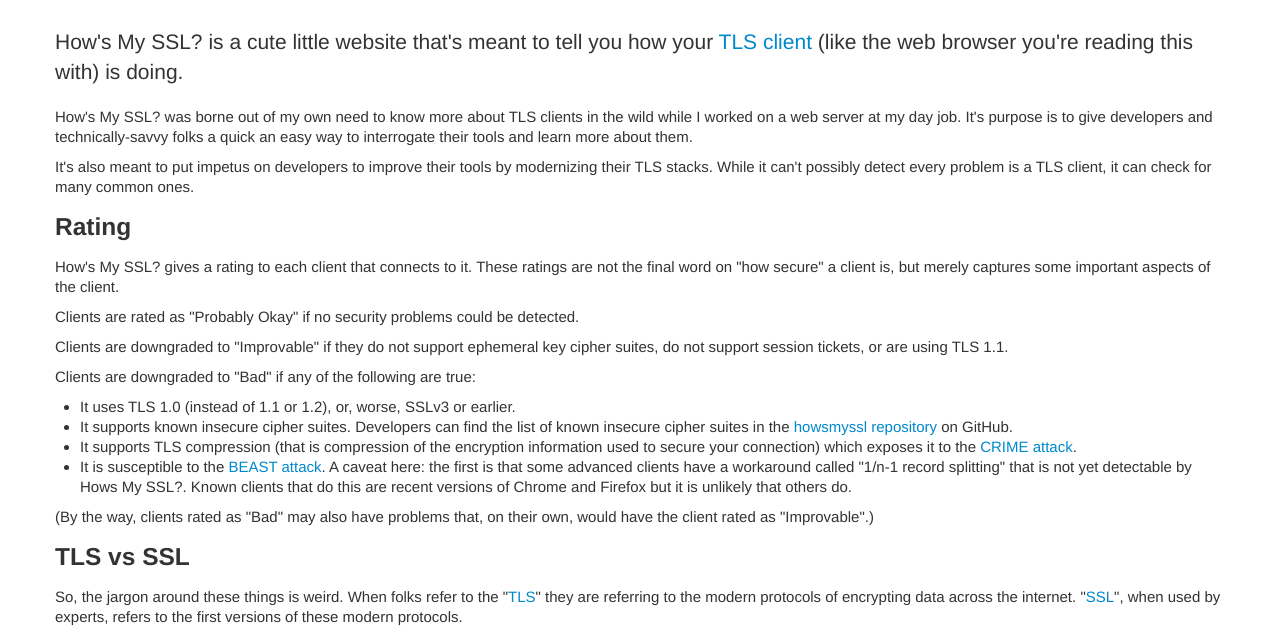
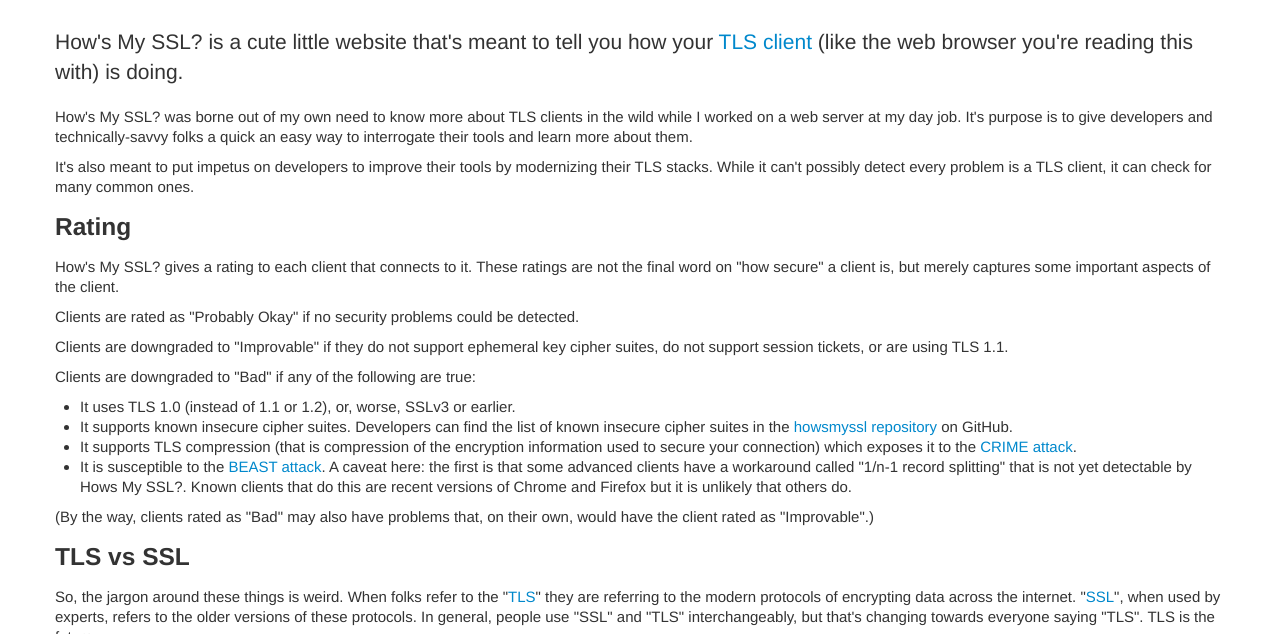
Before and after one commit to jmhodges/howsmyssl, a plain HTML site: page static/about.html in a window 1280 px wide. Shown: the part 143-777 px from the top of the page. Drawn offline with Linux system fonts and the light colour scheme; files that its build step writes are made by us from their sources.

Commit message:
add more on SSL vs TLS

```diff
--- a/static/about.html
+++ b/static/about.html
@@ -90,8 +90,9 @@
       "<a href="http://en.wikipedia.org/wiki/Transport_Layer_Security">TLS</a>"
       they are referring to the modern protocols of encrypting data across the
       internet. "<a href="http://en.wikipedia.org/wiki/SSL">SSL</a>", when
-      used by experts, refers to the first versions of these modern
-      protocols.</p>
+      used by experts, refers to the older versions of these protocols. In
+      general, people use "SSL" and "TLS" interchangeably, but that's changing
+      towards everyone saying "TLS". TLS is the future.</p>
 
       <h3 id="what-it-means">What It Means</h3>
       <p>FIXME</p>
```
